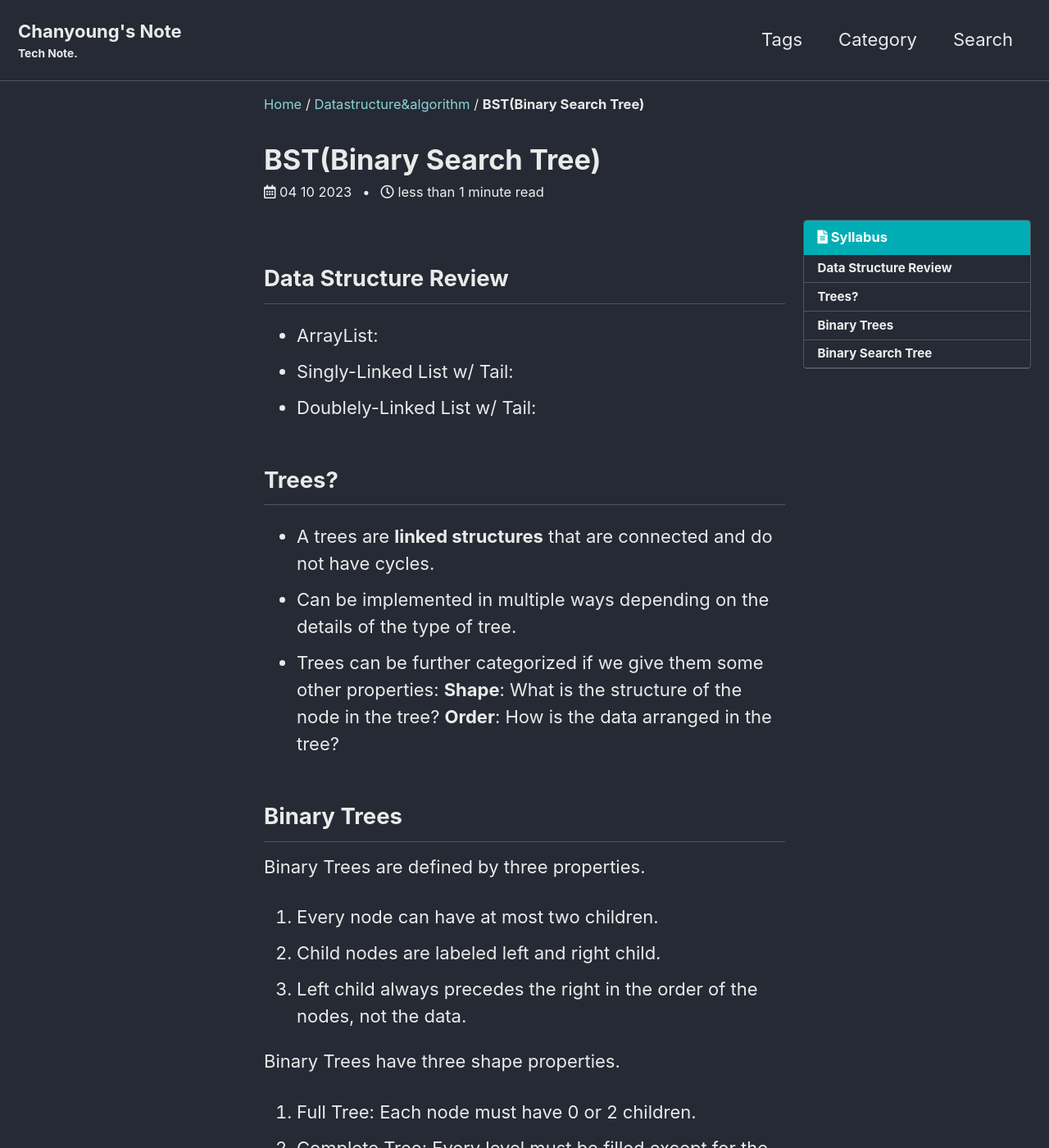
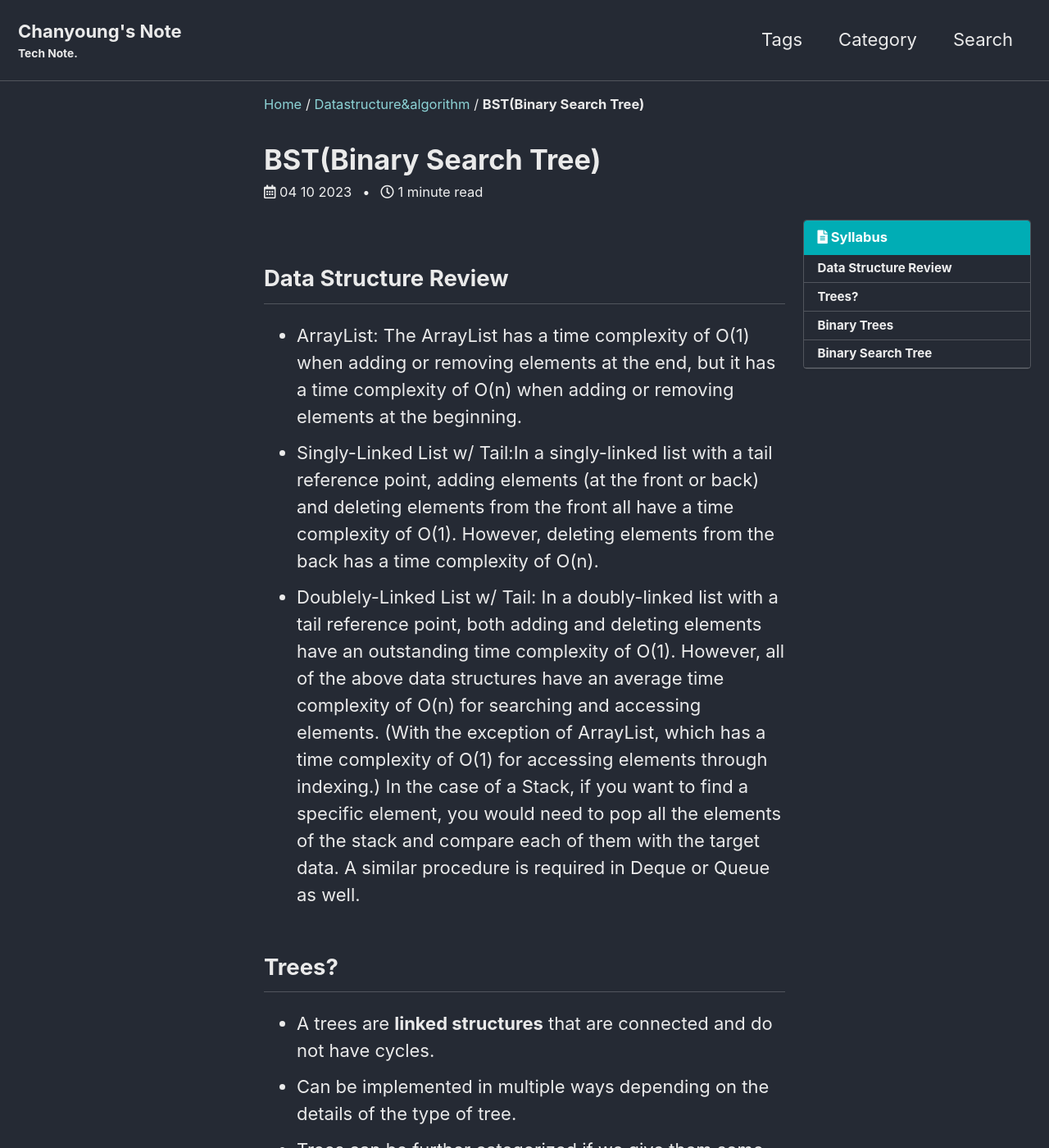
Before and after one commit to PyChanyoung/PyChanyoung.github.io, a Jekyll site: the page built from _posts/2023-04-10-BST.md, in a window 1280 px wide and 1400 px high. Shown: the whole window at 82% size. Built offline with Jekyll 4.4.1, drawn with Linux system fonts in a browser that asks for light colours; cached includes are drawn as plain includes; some web fonts are replaced; comment, search, counter and statistics services are not loaded; some of the changed text lies outside the part shown.

Commit message:
Updated content

```diff
--- a/_posts/2023-04-10-BST.md
+++ b/_posts/2023-04-10-BST.md
@@ -10,9 +10,13 @@ author_profile: false
 ---
 
 ## Data Structure Review
-- ArrayList:
-- Singly-Linked List w/ Tail:
-- Doublely-Linked List w/ Tail:
+
+- ArrayList: The ArrayList has a time complexity of O(1) when adding or removing elements at the end, but it has a time complexity of O(n) when adding or removing elements at the beginning.
+- Singly-Linked List w/ Tail:In a singly-linked list with a tail reference point, adding elements (at the front or back) and deleting elements from the front all have a time complexity of O(1). However, deleting elements from the back has a time complexity of O(n).
+- Doublely-Linked List w/ Tail: In a doubly-linked list with a tail reference point, both adding and deleting elements have an outstanding time complexity of O(1).
+However, all of the above data structures have an average time complexity of O(n) for searching and accessing elements. (With the exception of ArrayList, which has a time complexity of O(1) for accessing elements through indexing.)
+In the case of a Stack, if you want to find a specific element, you would need to pop all the elements of the stack and compare each of them with the target data. A similar procedure is required in Deque or Queue as well.
+
 
 ## Trees?
 
@@ -21,6 +25,7 @@ author_profile: false
 - Trees can be further categorized if we give them some other properties:
     **Shape**: What is the structure of the node in the tree?
     **Order**: How is the data arranged in the tree?
+- Searching and accessing can be achieved in O(1) time complexity.
 
 ## Binary Trees
 
```
